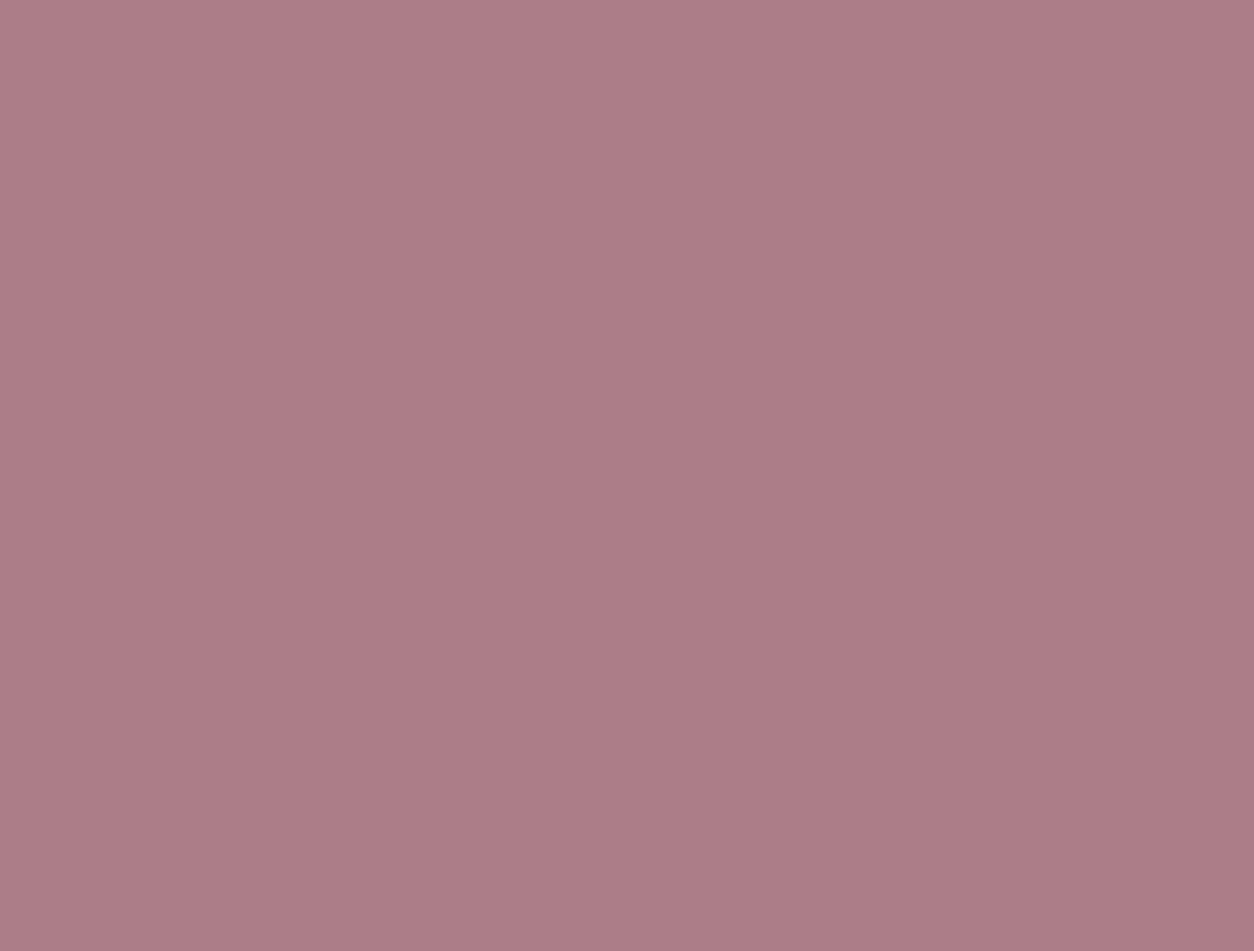
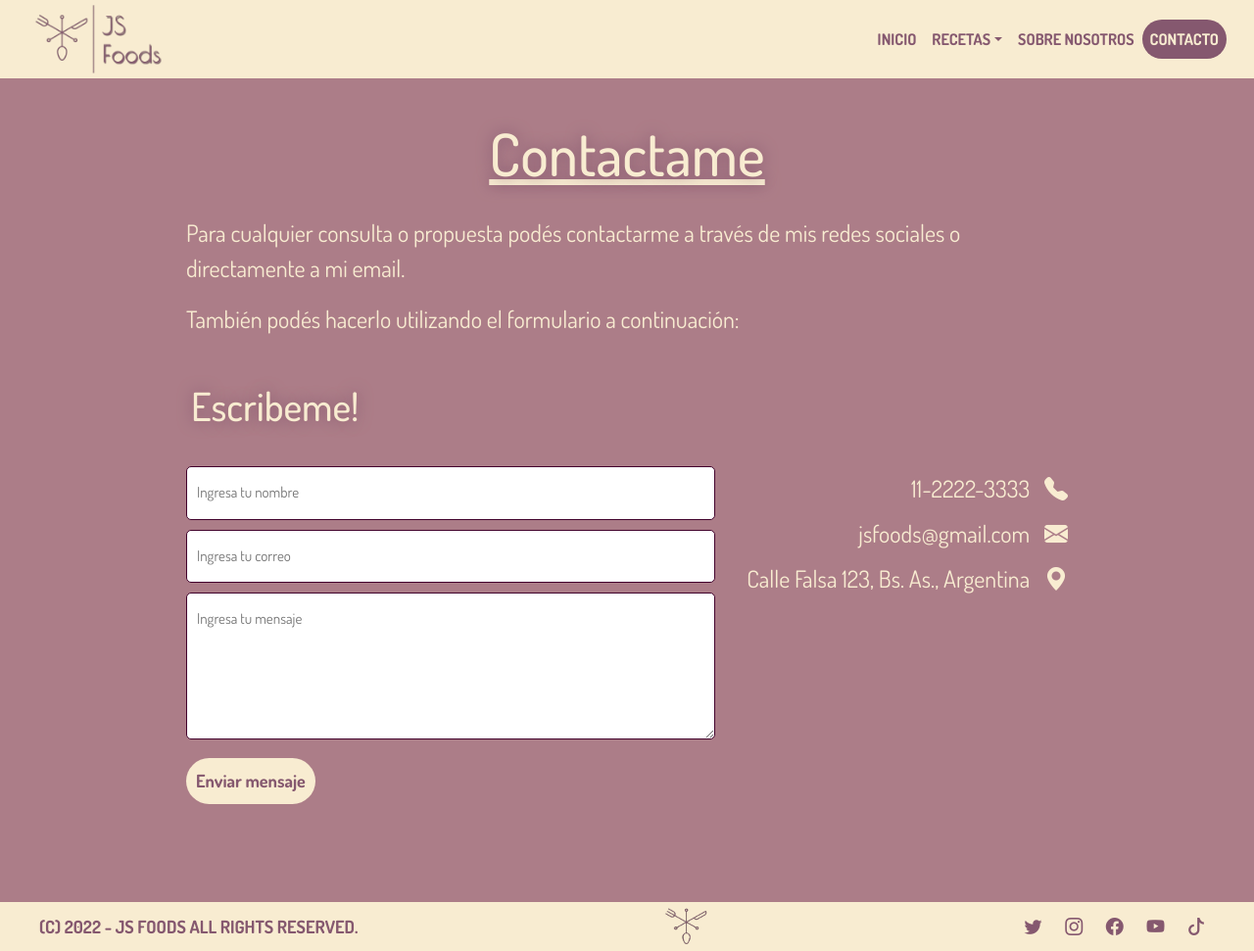
Before and after one commit to JoniSolano/SolanoJonathanProyecto, a plain HTML site: page pages/contacto.html in a window 1280 px wide. Shown: the whole page at 98% size. Before the commit the page ends 800 px from the top, so only its background shows below. Drawn offline with nearby package versions, Linux system fonts and the light colour scheme.

Commit message:
completamos pag contacto y estilizamos

```diff
--- a/css/main.css
+++ b/css/main.css
@@ -94,6 +94,83 @@ h2{
     border-radius: 16px;
 }
 
+/* Estilado pag contacto */
+.conteiner-formulario{
+    font-size: 24px;
+    display: grid;
+    grid-template-areas:
+    "caja1 caja1 caja1"
+    "caja2 caja2 caja3"
+    "caja2 caja2 caja3"
+    ;
+}
+
+.contactame{
+    color: #F8ECD1;
+    grid-area: caja1;
+}
+
+.formulario form .campo, textarea{
+    width: 100%;
+    padding: 15px 10px;
+    font-size: 15px;
+    font-family: 'Dosis', sans-serif;
+    border: 1px solid #42032C;
+    margin-bottom: 10px;
+    border-radius: 5px;
+    outline: 0px;
+    grid-area: caja2;
+}
+
+.formulario form textarea{
+    width: 100%;
+    min-height: 150px;
+    max-height: 160px;
+}
+
+.formulario .btn-enviar{
+    padding: 10px;
+    font-size: 18px;
+    font-weight: bold;
+    border: none;
+    outline: 0;
+    background-color: #F8ECD1;
+    color: #85586F;
+    border-radius: 5px;
+    cursor: pointer;
+    transition: all 300ms ease;
+    border-radius: 24px;
+}
+
+.formulario .btn-enviar:hover{
+    background-color: #85586F;
+    color: #F8ECD1;
+}
+
+
+.datos{
+    grid-area: caja3;
+}
+
+.datos ul{
+    list-style-type: none;
+    text-align: right;
+}
+
+.datos li{
+    padding: 5px 0px;
+}
+
+.datos a{
+    color: #F8ECD1;
+    text-decoration: none;
+    margin-bottom: 5px;
+}
+
+.datos i{
+    margin-left: 10px;
+}
+
 
 /* Estilado de mi footer */
 footer{
--- a/pages/contacto.html
+++ b/pages/contacto.html
@@ -20,6 +20,104 @@
     <title>Contacto - Foods JS</title>
 </head>
 <body>
+    <nav class="navbar navbar-expand-md py-0 px-3 animate__animated animate__fadeInDown">
+        <div class="container-fluid">
+            <a class="navbar-brand" href="../index.html">
+                <img src="../img/logo.png" alt="">
+            </a>
+
+            <button class="navbar-toggler" type="button" data-bs-toggle="collapse" data-bs-target="#menu" aria-controls="navbarSupportedContent" aria-expanded="false" aria-label="Toggle navigation">
+                <span class="navbar-toggler-icon"></span>
+            </button>
+
+            <div class="collapse navbar-collapse" id="menu">
+                <ul class="navbar-nav ms-auto">
+                    <li class="nav-item">
+                        <a class="nav-link" href="../index.html">Inicio</a>
+                    </li>
+                    <li class="nav-item dropdown">
+                        <a class="nav-link dropdown-toggle" href="#" id="navbarDropdown" role="button" data-bs-toggle="dropdown">Recetas</a>
+                        <ul class="dropdown-menu">
+                            <li>
+                                <a class="dropdown-item" href="recetas-saladas.html">Recetas saladas</a>
+                            </li>
+                            <li>
+                                <a class="dropdown-item" href="recetas-dulces.html">Recetas Dulces</a>
+                            </li>
+                        </ul>
+                    </li>
+                    <li class="nav-item">
+                        <a class="nav-link" href="sobre-nosotros.html">Sobre Nosotros</a>
+                    </li>
+                    <li class="nav-item">
+                        <a class="nav-link active" href="contacto.html">Contacto</a>
+                    </li>
+                </ul>
+            </div>
+        </div>
+    </nav>
+
+    <main>
+        <div class="conteiner-formulario">
+            <div class="contactame">
+                <h1>Contactame</h1>
+                <p>Para cualquier consulta o propuesta podés contactarme a través de mis redes sociales o directamente a mi email.</p>
+                <p>También podés hacerlo utilizando el formulario a continuación: </p>
+                <h2 style="text-align: left;">Escribeme!</h2>
+            </div>
+
+            <div class="formulario">
+                <form action="#" autocomplete="off">
+                    <input type="text" name="nombre" placeholder="Ingresa tu nombre" class="campo">
+                    <input type="email" name="email" placeholder="Ingresa tu correo" class="campo">
+                    <textarea name="mensaje" placeholder="Ingresa tu mensaje"></textarea>
+                    <input type="submit" name="enviar" value="Enviar mensaje" class="btn-enviar">
+                </form>
+            </div>
+
+            <div class="datos">
+                <ul>
+                    <li>
+                        <a href="#">11-2222-3333
+                            <i class="bi bi-telephone-fill"></i>
+                        </a>
+                    </li>
+                    <li>
+                        <a href="#">jsfoods@gmail.com
+                            <i class="bi bi-envelope-fill"></i>
+                        </a>
+                    </li>
+                    <li>
+                        <a href="">Calle Falsa 123, Bs. As., Argentina
+                            <i class="bi bi-geo-alt-fill"></i>
+                        </a>
+                    </li>
+                </ul>
+            </div>
+        </div>
+    </main>
+
+    <footer class="animate__animated animate__fadeInUp">
+        <span>(C) 2022 - JS FOODS ALL RIGHTS RESERVED.</span>
+        <img src="../img/logo-icono.png" alt="">
+        <div>
+            <a href="https://www.twitter.com/" target="_blank">
+                <i class="bi bi-twitter"></i>
+            </a>
+            <a href="https://www.instagram.com/" target="_blank">
+                <i class="bi bi-instagram"></i>
+            </a>
+            <a href="https://www.facebook.com/" target="_blank">
+                <i class="bi bi-facebook"></i>
+            </a>
+            <a href="https://www.youtube.com/" target="_blank">
+                <i class="bi bi-youtube"></i>
+            </a>
+            <a href="https://www.tiktok.com/" target="_blank">
+                <i class="bi bi-tiktok"></i>
+            </a>
+        </div>
+    </footer>
 
 
     <!-- Link JS boostrap -->
```
